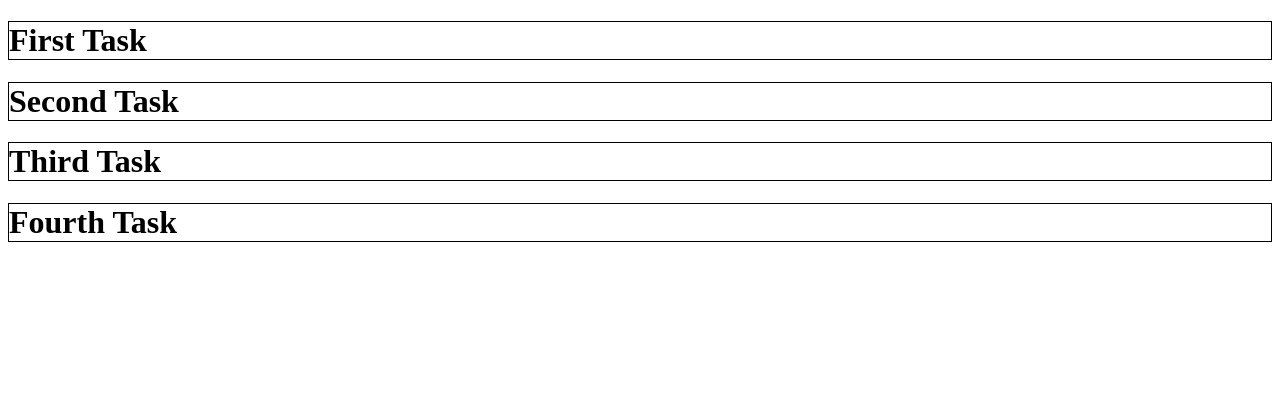
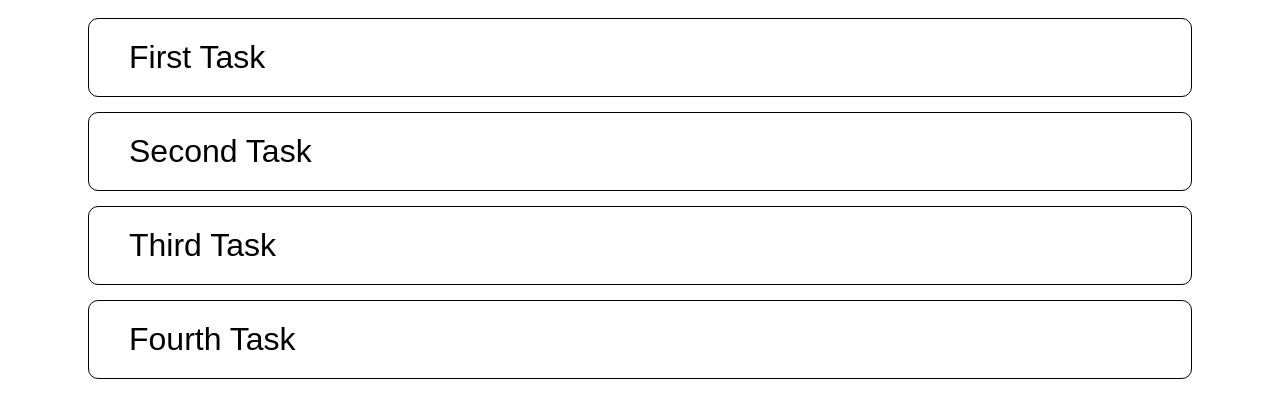
Before and after one commit to Nielam-Dass/Todo-App-Collection, a React (Vite) app in the folder todo_apps/002-mern-app/frontend/: page / in a window 1280 px wide. Shown: the top 418 px of the page. Built offline with nearby package versions, Linux system fonts and the light colour scheme.

Commit message:
Added basic styling to TaskList and TaskCard

```diff
--- a/todo_apps/002-mern-app/frontend/src/App.jsx
+++ b/todo_apps/002-mern-app/frontend/src/App.jsx
@@ -1,6 +1,8 @@
 import { Route, Routes } from "react-router-dom";
 import HomePage from "./pages/home/HomePage";
 import TaskPage from "./pages/task/TaskPage";
+
+import "./styles.css";
 
 
 function App() {
--- a/todo_apps/002-mern-app/frontend/src/pages/home/TaskCard.jsx
+++ b/todo_apps/002-mern-app/frontend/src/pages/home/TaskCard.jsx
@@ -1,6 +1,6 @@
 function TaskCard(props) {
   return (
-    <h1 style={{border: "1px solid black"}}>{props.task.taskName}</h1>
+    <div style={{border: "1px solid black", borderRadius: "10px", padding: "20px 40px", fontSize: "2rem"}}>{props.task.taskName}</div>
   );
 }
 
--- a/todo_apps/002-mern-app/frontend/src/pages/home/TaskList.jsx
+++ b/todo_apps/002-mern-app/frontend/src/pages/home/TaskList.jsx
@@ -3,7 +3,14 @@ import TaskCard from "./TaskCard";
 function TaskList(props) {
   return (
     <>
-    {props.taskList.map((task) => <TaskCard task={task} key={task._id}/>)}
+    <div style={{
+      display: "flex",
+      flexDirection: "column",
+      gap: "15px",
+      padding: "10px 80px"
+    }}>
+      {props.taskList.map((task) => <TaskCard task={task} key={task._id}/>)}
+    </div>
     </>
   );
 }
--- /dev/null
+++ b/todo_apps/002-mern-app/frontend/src/styles.css
@@ -0,0 +1,3 @@
+body {
+    font-family: Arial;
+}
```
